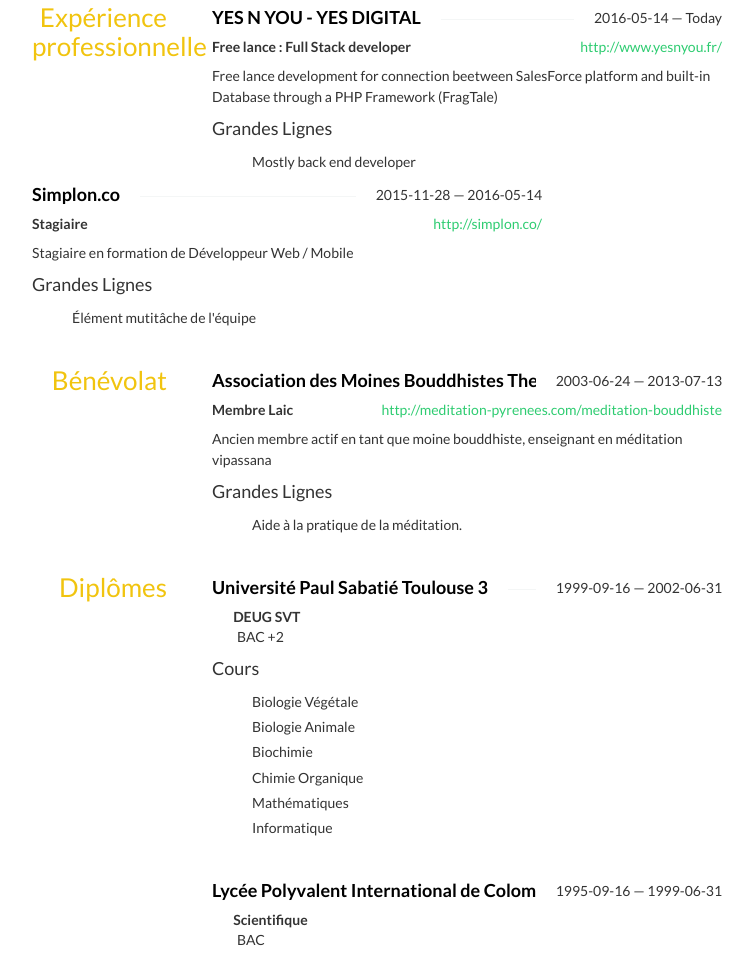
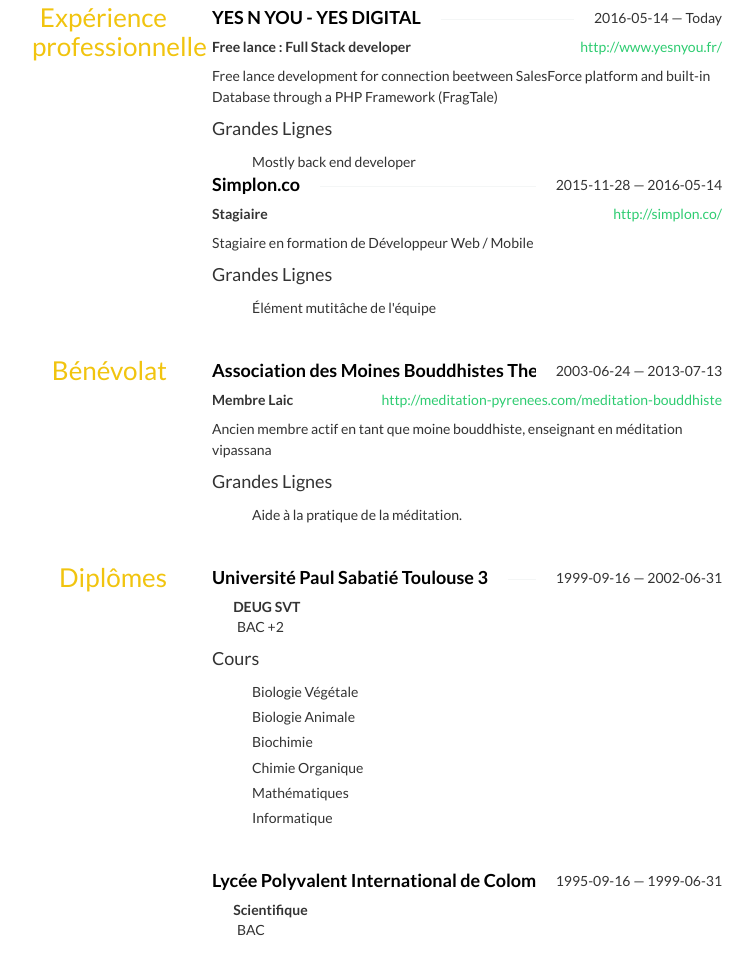
Before and after one commit to bingoooo/bingoooo.github.io, a plain HTML site: page previous/index.html in a window 1280 px wide. Shown: the part 738-1701 px from the top of the page, without its empty margins (263-1016 px from the left). Drawn offline with nearby package versions, Linux system fonts and the light colour scheme; some icons are missing.

Commit message:
Update index.html

```diff
--- a/previous/index.html
+++ b/previous/index.html
@@ -138,13 +138,6 @@
 				<ul class="highlights">
 					<li class="bullet">Mostly back end developer</li>
 				</ul>
-			</div>
-			</div>
-		</div>
-
-		<div class="col-sm-9">
-			<div class="row">
-			<div class="col-sm-12">
 				<h4 class="strike-through">
 					<span>Simplon.co</span>
 					<span class="date">
```
